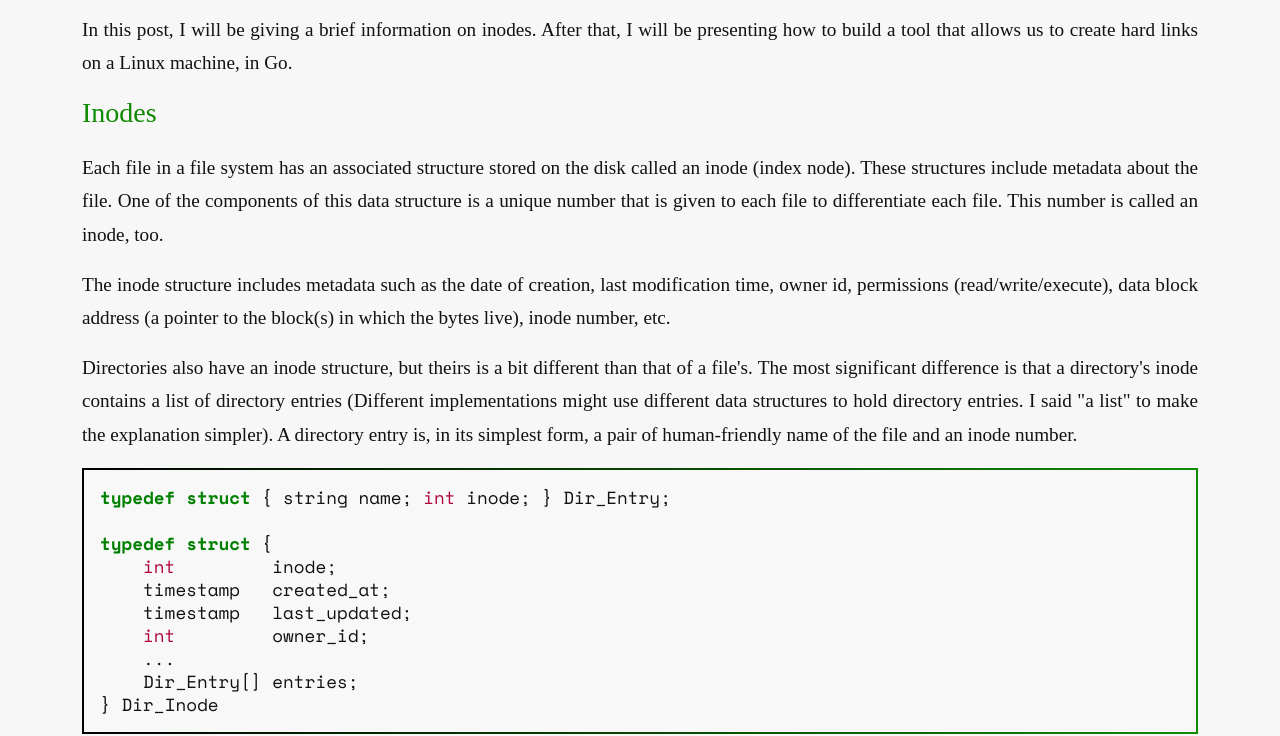
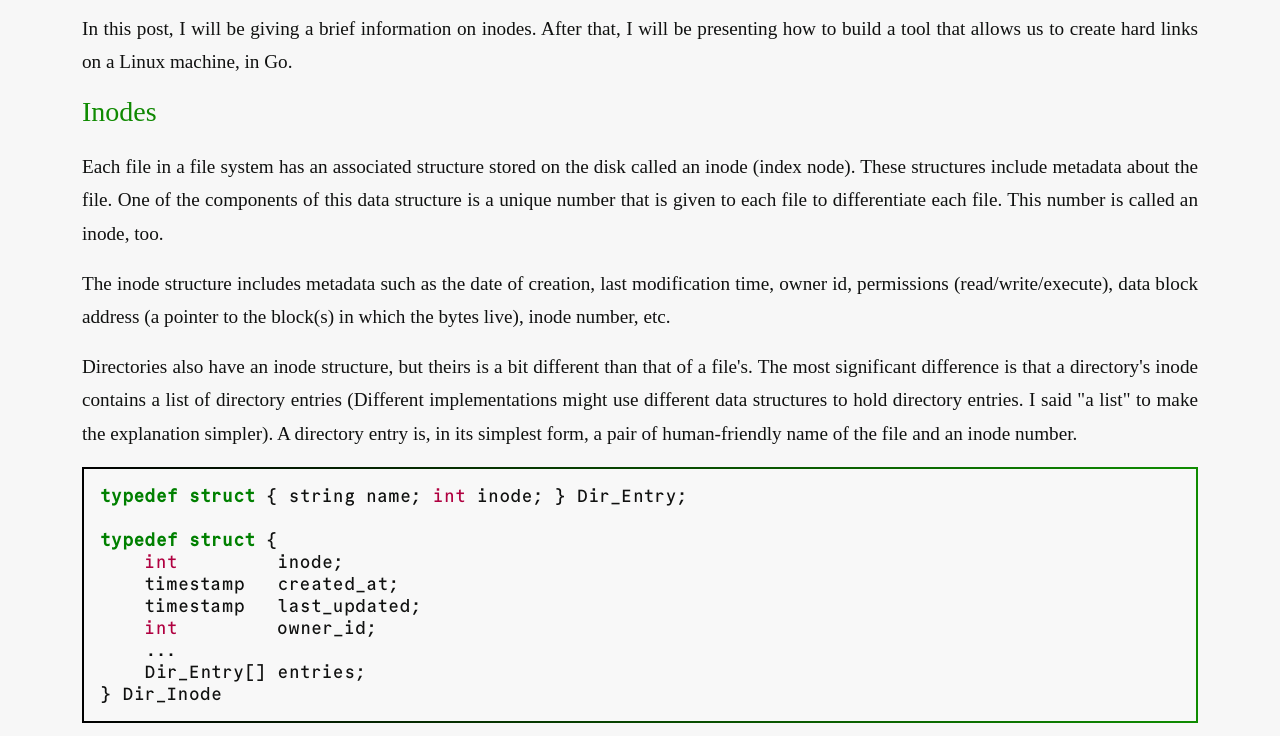
Before and after one commit to abdrd/abdrd.github.io, a plain HTML site: page creating-hardlinks-using-go/index.html in a window 1280 px wide. Shown: the part 198-934 px from the top of the page. Drawn offline with nearby package versions, Linux system fonts and the light colour scheme; some packages are replaced by stand-ins of ours; a web font is replaced by a local one.

Commit message:
Change code font to Commit Mono

```diff
--- a/creating-hardlinks-using-go/index.html
+++ b/creating-hardlinks-using-go/index.html
@@ -10,12 +10,7 @@
 
 <link rel="preconnect" href="https://fonts.googleapis.com">
 <link rel="preconnect" href="https://fonts.gstatic.com" crossorigin>
-<link href="https://fonts.googleapis.com/css2?family=Space+Mono:ital,wght@0,400;0,700;1,400;1,700&display=swap" rel="stylesheet">
-
-<link rel="preconnect" href="https://fonts.googleapis.com">
-<link rel="preconnect" href="https://fonts.gstatic.com" crossorigin>
 <link href="https://fonts.googleapis.com/css2?family=Poly:ital@0;1&display=swap" rel="stylesheet">
-
 
 
 <link href="https://cdn.jsdelivr.net/npm/bootstrap@5.3.0-alpha3/dist/css/bootstrap.min.css" rel="stylesheet" integrity="sha384-KK94CHFLLe+nY2dmCWGMq91rCGa5gtU4mk92HdvYe+M/SXH301p5ILy+dN9+nJOZ" crossorigin="anonymous">
@@ -42,8 +37,15 @@ body {
     padding: 2rem;
 }
 
+@font-face {
+    font-family: 'Commit Mono';
+    src: url('/docs/assets/CommitMono-abdrd-525-Regular.otf') format('opentype');
+    font-weight: normal;
+    font-style: normal;
+}
+
 code {
-    font-family: 'Space Mono';
+    font-family: 'Commit Mono';
     font-size: 1.1rem;
     color: var(--brighter-green);
 }
```
Also changed, not shown: index.html (+0 -5 lines), docs/assets/CommitMono-abdrd-525-Regular.otf (added), 1 other file.
